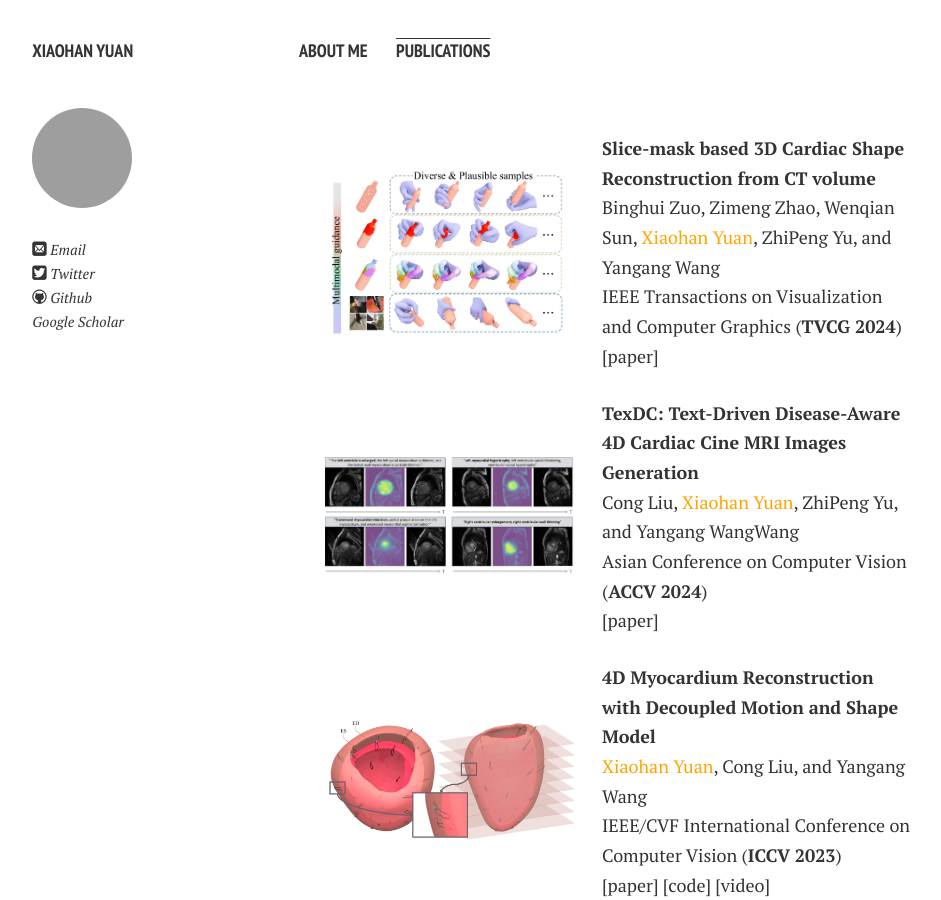
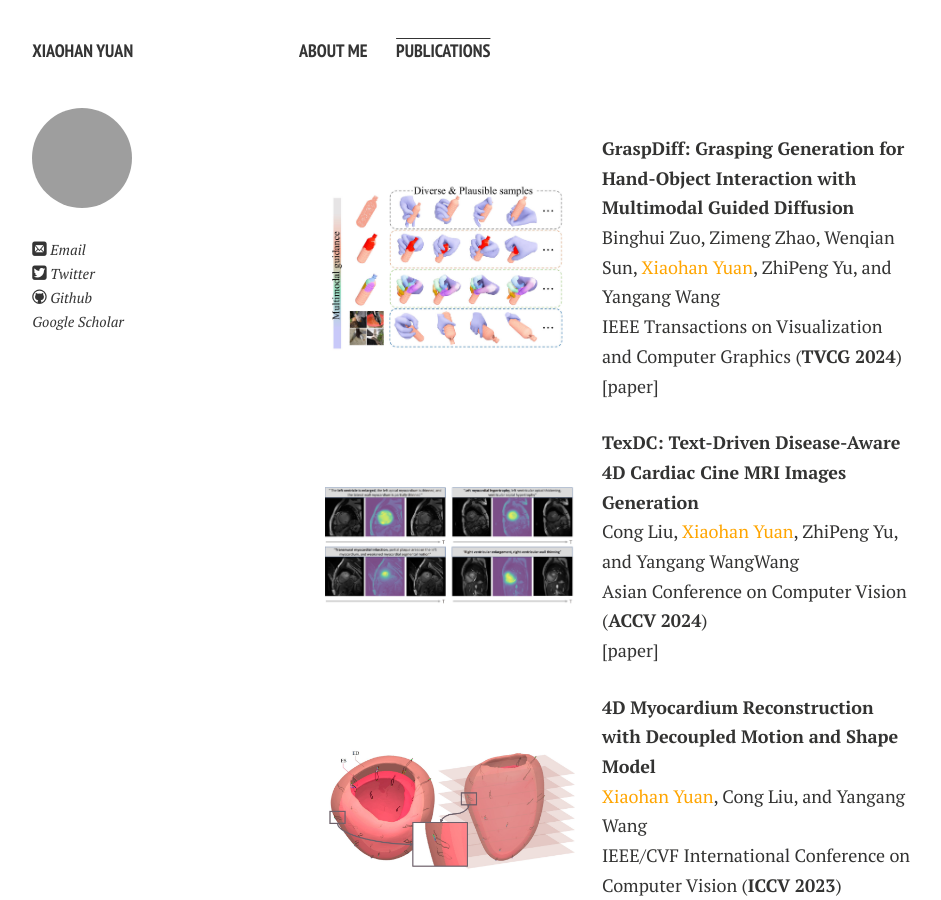
Before and after one commit to yuan-xiaohan/yuan-xiaohan.github.io, a Jekyll site: the page built from publications.md, in a window 1280 px wide and 900 px high. Shown: the whole window, without its empty margins (21-962 px from the left). Built offline with Jekyll 4.4.1, drawn with Linux system fonts in a browser that asks for light colours; nearby versions of some CDN libraries; comment, search, counter and statistics services are not loaded; a style sheet for code colours, icons or effects is not loaded.

Commit message:
Update publications.md

```diff
--- a/publications.md
+++ b/publications.md
@@ -24,7 +24,7 @@ table {
   <td style="text-align: center;"><img src="/images/publications/TVCG24.jpg"></td>
 
   <td>
-  <strong>Slice-mask based 3D Cardiac Shape Reconstruction from CT volume</strong><br>
+  <strong>GraspDiff: Grasping Generation for Hand-Object Interaction with Multimodal Guided Diffusion</strong><br>
   Binghui Zuo, Zimeng Zhao, Wenqian Sun, <font color="orange">Xiaohan Yuan</font>, ZhiPeng Yu, and Yangang Wang<br>IEEE Transactions on Visualization and Computer Graphics (<strong>TVCG 2024</strong>)<br>
   <a href="https://ieeexplore.ieee.org/document/10689328">[paper]</a>
   </td>
```
